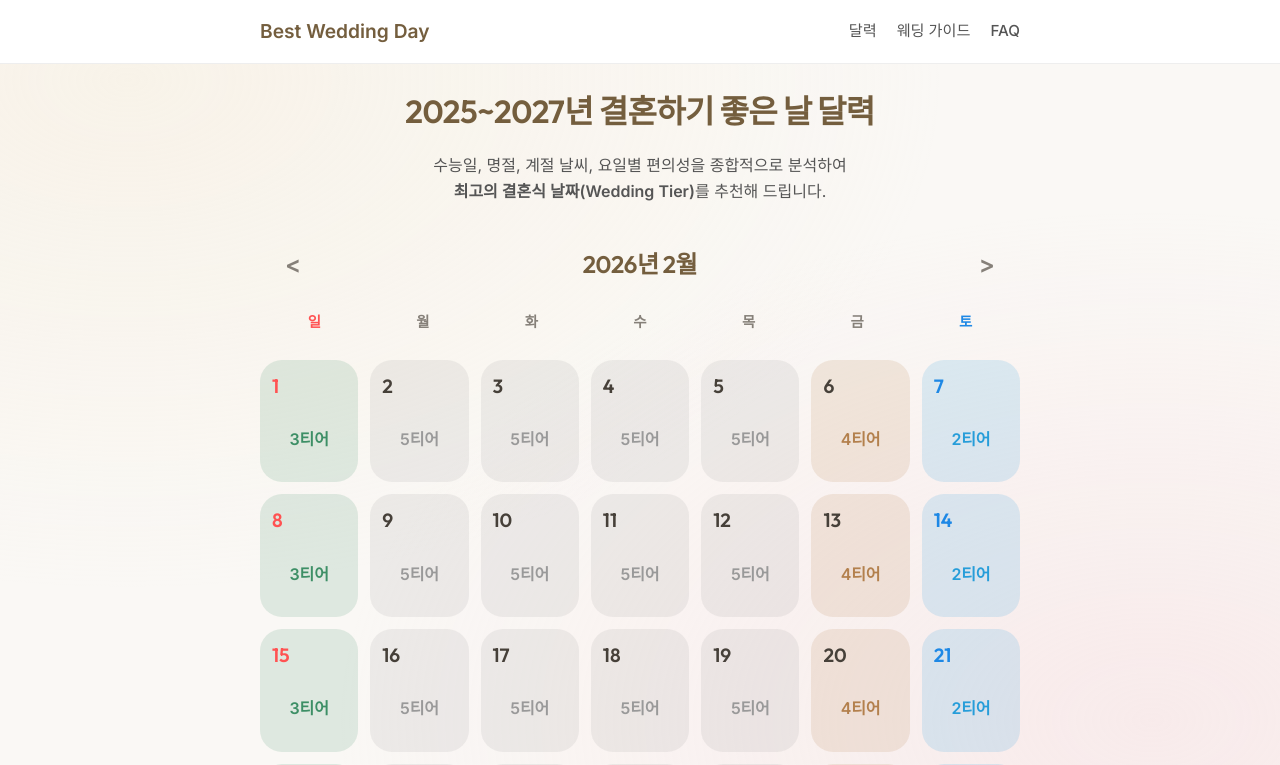
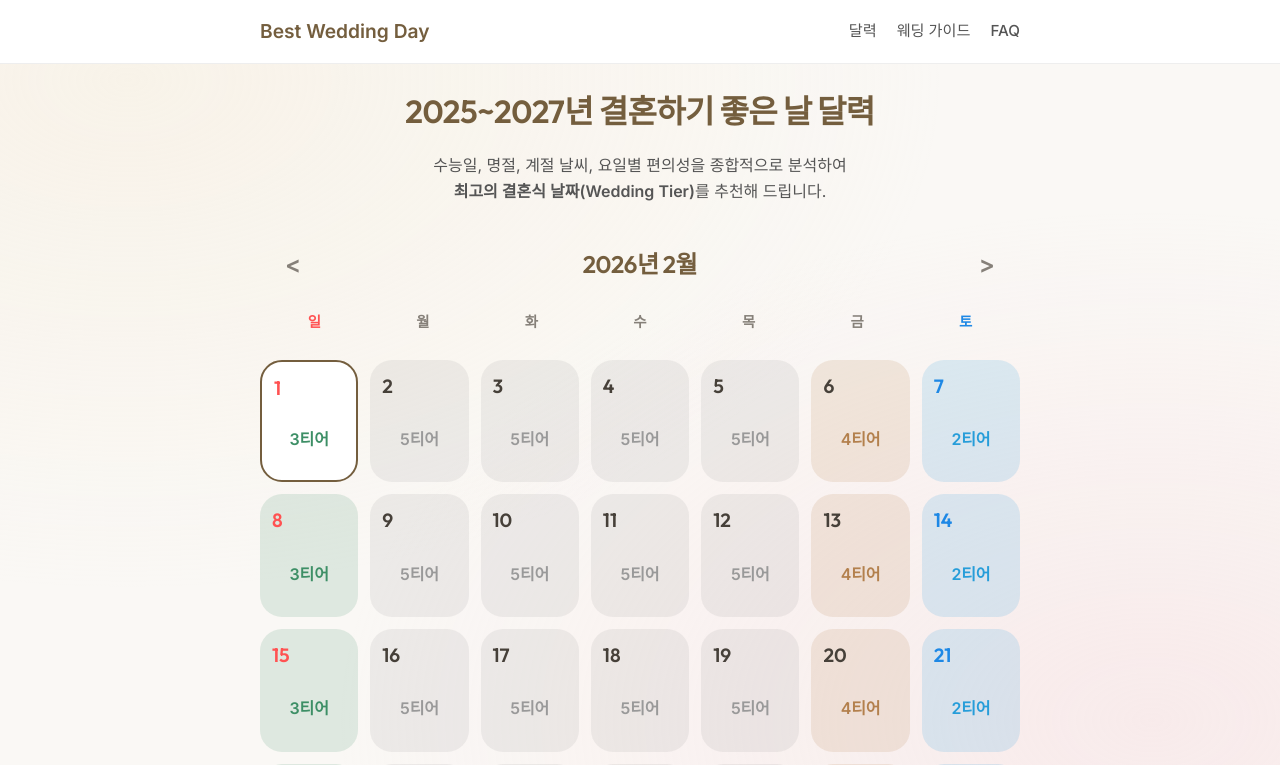
Before and after one commit to ddaog/bestweddingdaykorea, a React (Vite) app: page / in a window 1280 px wide. Shown: the top 765 px of the page. Built offline with nearby package versions, Linux system fonts and the light colour scheme; no server answers.

Commit message:
Refine DateCell for organic design: remove inline borders, add today highlight

```diff
--- a/src/components/DateCell.jsx
+++ b/src/components/DateCell.jsx
@@ -12,17 +12,14 @@ const DateCell = ({ date, isCurrentMonth, onSelect, customHolidays }) => {
 
     // Using HSL values for dynamic styling
     const backgroundColor = `hsla(${tierData.colorHSL}, 0.15)`;
-    const borderColor = `hsla(${tierData.colorHSL}, 0.5)`;
 
     return (
         <div
-            className="date-cell"
+            className={`date-cell ${isToday ? 'today' : ''}`}
             style={{
                 backgroundColor: backgroundColor,
-                borderColor: isToday ? 'hsl(var(--color-primary))' : borderColor,
-                boxShadow: tierData.score >= 90 ? '0 4px 12px rgba(255, 215, 0, 0.3)' : 'none',
-                transform: tierData.score >= 90 ? 'scale(1.02)' : 'none',
-                zIndex: tierData.score >= 90 ? 1 : 0,
+                // Soft glow for high tier instead of hard scale/shadow
+                boxShadow: tierData.score >= 90 ? `0 4px 15px hsla(${tierData.colorHSL}, 0.4)` : 'none',
             }}
             onClick={() => onSelect(tierData)}
         >
--- a/src/index.css
+++ b/src/index.css
@@ -161,8 +161,14 @@ a:hover {
 /* Hover Effect: Float */
 .date-cell:hover {
   transform: translateY(-3px) scale(1.02);
-  box-shadow: 0 4px 12px rgba(0, 0, 0, 0.06);
+  box-shadow: var(--shadow-hover);
   z-index: 2;
+}
+
+.date-cell.today {
+  border: 2px solid hsl(var(--color-primary));
+  background-color: #fff !important;
+  /* Stand out */
 }
 
 .date-cell.empty {
```
